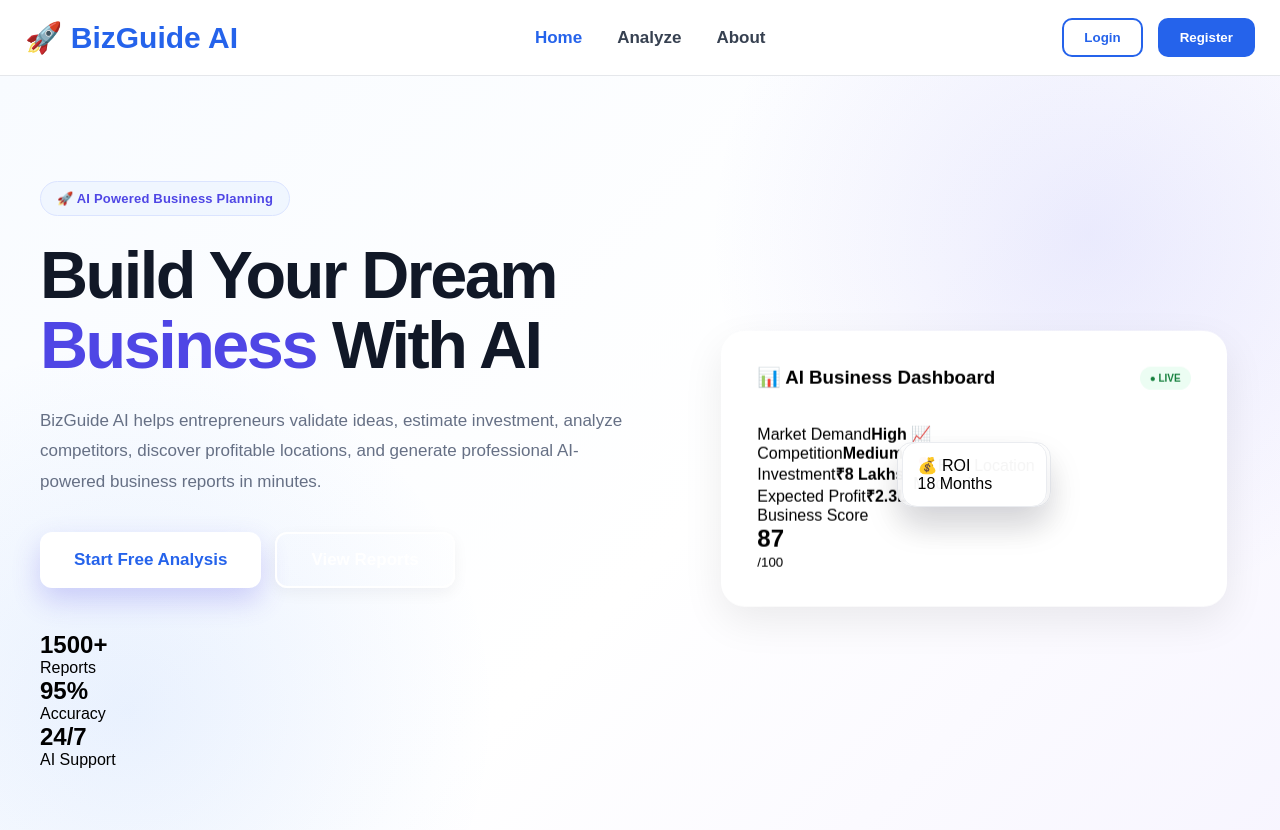
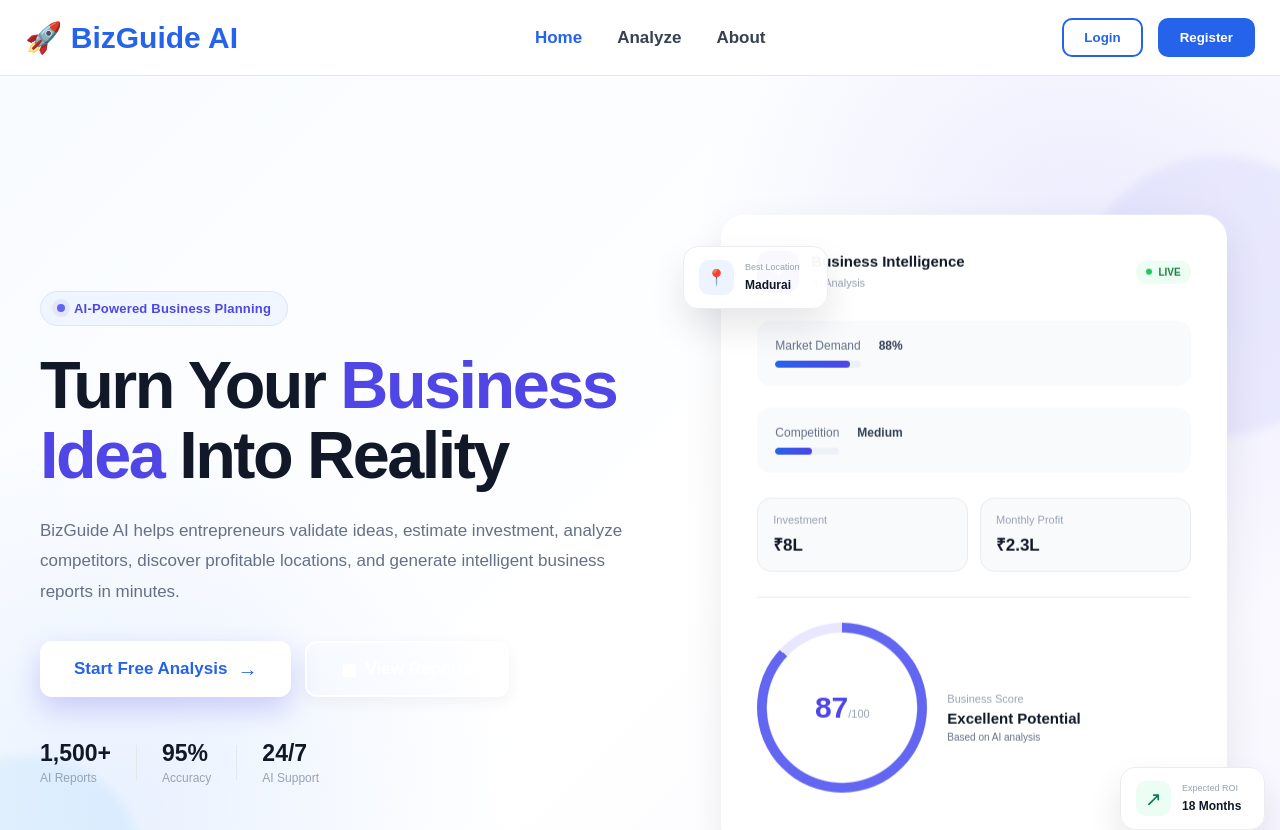
Before and after one commit to Vishwakumar-1927/BizGuide-AI, a React (Vite) app in the folder client/: page / in a window 1280 px wide. Shown: the top 830 px of the page. Built offline with nearby package versions, Linux system fonts and the light colour scheme.

Commit message:
git commit -m "Improve homepage hero design"

```diff
--- a/client/src/components/Hero.jsx
+++ b/client/src/components/Hero.jsx
@@ -6,27 +6,29 @@
 
   return (
     <section className="hero">
+      <div className="hero-glow hero-glow-one"></div>
+      <div className="hero-glow hero-glow-two"></div>
 
       <div className="hero-container">
 
-        {/* LEFT */}
-
+        {/* LEFT SIDE */}
         <div className="hero-left">
 
-          <span className="hero-tag">
-            🚀 AI Powered Business Planning
-          </span>
+          <div className="hero-tag">
+            <span className="tag-dot"></span>
+            AI-Powered Business Planning
+          </div>
 
           <h1>
-            Build Your Dream
-            <span> Business </span>
-            With AI
+            Turn Your
+            <span> Business Idea </span>
+            Into Reality
           </h1>
 
           <p>
-            BizGuide AI helps entrepreneurs validate ideas, estimate investment,
-            analyze competitors, discover profitable locations, and generate
-            professional AI-powered business reports in minutes.
+            BizGuide AI helps entrepreneurs validate ideas, estimate
+            investment, analyze competitors, discover profitable locations,
+            and generate intelligent business reports in minutes.
           </p>
 
           <div className="hero-buttons">
@@ -35,132 +37,170 @@
               className="primary-btn"
               onClick={() => navigate("/analyze")}
             >
-              Start Free Analysis
+              <span>Start Free Analysis</span>
+              <span className="btn-arrow">→</span>
             </button>
 
             <button
               className="secondary-btn"
               onClick={() => navigate("/history")}
             >
+              <span className="report-icon">▣</span>
               View Reports
             </button>
 
           </div>
 
-          <div className="hero-stats">
+          <div className="hero-trust">
 
-            <div>
-
-              <h2>1500+</h2>
-
-              <span>Reports</span>
-
+            <div className="trust-item">
+              <strong>1,500+</strong>
+              <span>AI Reports</span>
             </div>
 
-            <div>
+            <div className="trust-divider"></div>
 
-              <h2>95%</h2>
-
+            <div className="trust-item">
+              <strong>95%</strong>
               <span>Accuracy</span>
-
             </div>
 
-            <div>
+            <div className="trust-divider"></div>
 
-              <h2>24/7</h2>
-
+            <div className="trust-item">
+              <strong>24/7</strong>
               <span>AI Support</span>
-
             </div>
 
           </div>
 
         </div>
 
-        {/* RIGHT */}
-
+        {/* RIGHT SIDE */}
         <div className="hero-right">
 
           <div className="dashboard">
 
-            <div className="dashboard-header">
+            <div className="dashboard-top">
 
-              <h3>📊 AI Business Dashboard</h3>
+              <div className="dashboard-title">
+                <div className="dashboard-icon">✦</div>
 
-              <span className="live">
-                ● LIVE
-              </span>
+                <div>
+                  <h3>Business Intelligence</h3>
+                  <span>AI Analysis</span>
+                </div>
+              </div>
+
+              <div className="live">
+                <span></span>
+                LIVE
+              </div>
 
             </div>
 
-            <div className="dashboard-body">
+            <div className="dashboard-content">
 
-              <div className="item">
+              <div className="analysis-item">
+                <div>
+                  <span className="analysis-label">
+                    Market Demand
+                  </span>
 
-                <span>Market Demand</span>
+                  <div className="progress">
+                    <div
+                      className="progress-fill demand"
+                      style={{ width: "88%" }}
+                    ></div>
+                  </div>
+                </div>
 
-                <strong>High 📈</strong>
-
+                <strong>88%</strong>
               </div>
 
-              <div className="item">
+              <div className="analysis-item">
+                <div>
+                  <span className="analysis-label">
+                    Competition
+                  </span>
 
-                <span>Competition</span>
+                  <div className="progress">
+                    <div
+                      className="progress-fill competition"
+                      style={{ width: "58%" }}
+                    ></div>
+                  </div>
+                </div>
 
-                <strong>Medium ⚖️</strong>
-
+                <strong>Medium</strong>
               </div>
 
-              <div className="item">
+              <div className="money-row">
 
-                <span>Investment</span>
+                <div className="money-card">
+                  <span>Investment</span>
+                  <strong>₹8L</strong>
+                </div>
 
-                <strong>₹8 Lakhs</strong>
-
-              </div>
-
-              <div className="item">
-
-                <span>Expected Profit</span>
-
-                <strong>₹2.3L / Month</strong>
+                <div className="money-card">
+                  <span>Monthly Profit</span>
+                  <strong>₹2.3L</strong>
+                </div>
 
               </div>
 
             </div>
 
-            <div className="score-box">
+            <div className="score-section">
 
-              <span>Business Score</span>
+              <div className="score-circle">
+                <div className="score-inner">
+                  <strong>87</strong>
+                  <span>/100</span>
+                </div>
+              </div>
 
-              <h1>87</h1>
-
-              <small>/100</small>
+              <div className="score-info">
+                <span>Business Score</span>
+                <strong>Excellent Potential</strong>
+                <small>Based on AI analysis</small>
+              </div>
 
             </div>
 
           </div>
 
-          <div className="floating-card card1">
+          {/* FLOATING CARDS */}
 
-            📍 Best Location
-            <br />
-            Madurai
+          <div className="floating-card location-card">
+
+            <div className="floating-icon location-icon">
+              📍
+            </div>
+
+            <div>
+              <span>Best Location</span>
+              <strong>Madurai</strong>
+            </div>
 
           </div>
 
-          <div className="floating-card card2">
+          <div className="floating-card roi-card">
 
-            💰 ROI
-            <br />
-            18 Months
+            <div className="floating-icon roi-icon">
+              ↗
+            </div>
+
+            <div>
+              <span>Expected ROI</span>
+              <strong>18 Months</strong>
+            </div>
 
           </div>
 
         </div>
 
       </div>
-
     </section>
   );
 }
```
